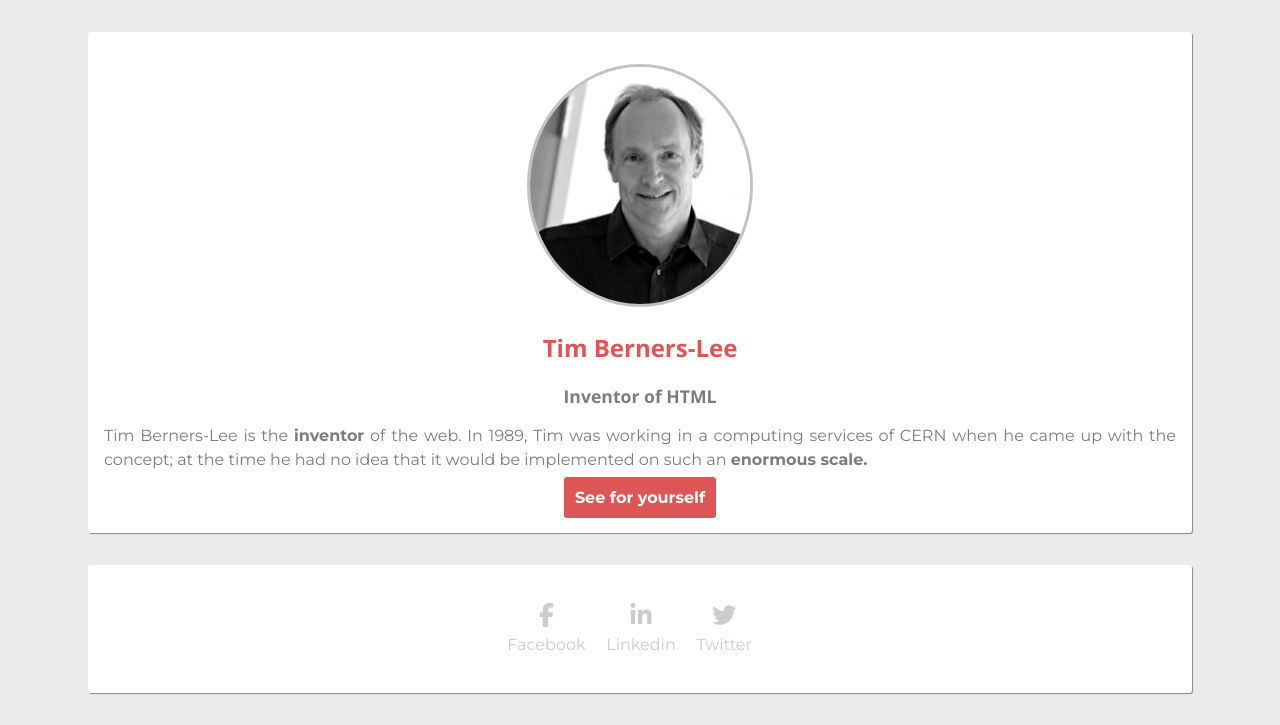
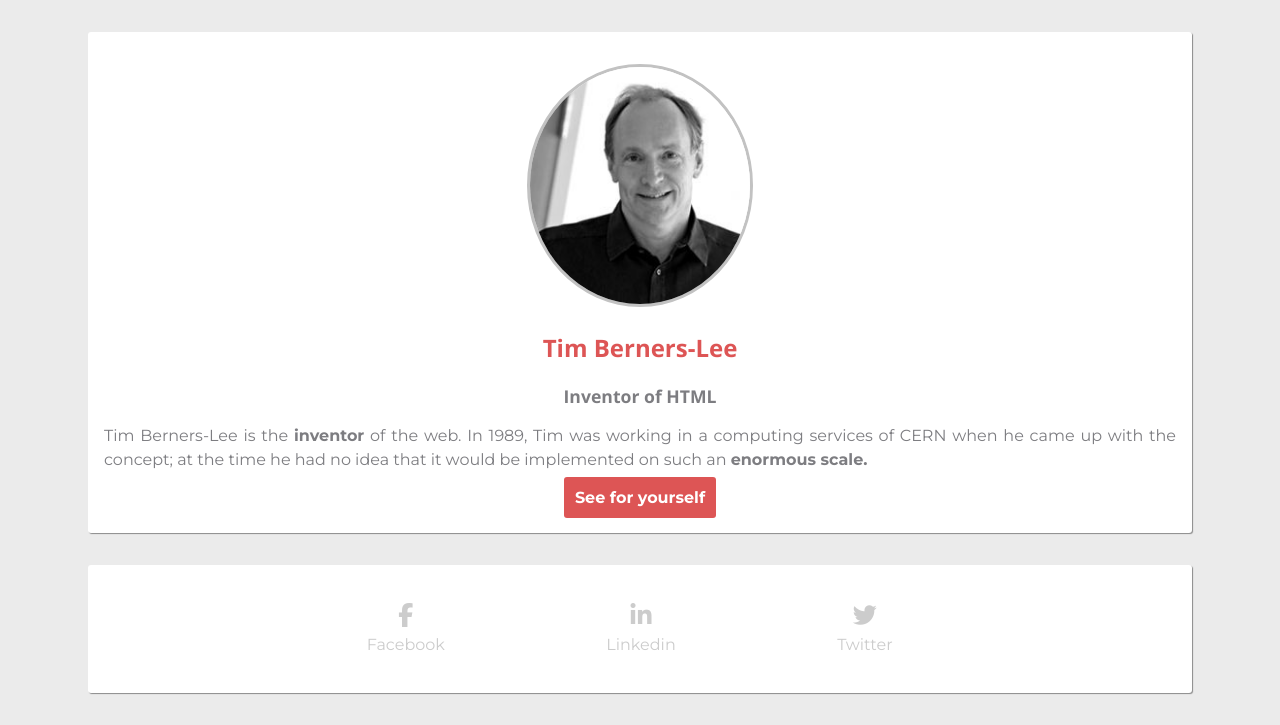
Before and after one commit to Julien1988/starting-web-developpment, a plain HTML site: page index.html in a window 1280 px wide. Shown: the top 725 px of the page. Drawn offline with nearby package versions, Linux system fonts and the light colour scheme.

Commit message:
correction de l'affichage de la liste des réseaux sociaux en aurgmentant la largeur

```diff
--- a/style.css
+++ b/style.css
@@ -96,9 +96,10 @@ a:hover {
 
 .section-main__list {
     display: flex;
-    justify-content: center;
+    justify-content: space-evenly;
     list-style: none;
     padding-left: 0em;
+    width: 75%;
 }
 
 .section-main__list__item {
```
